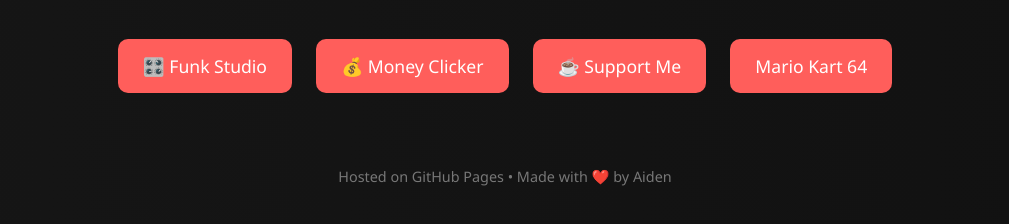
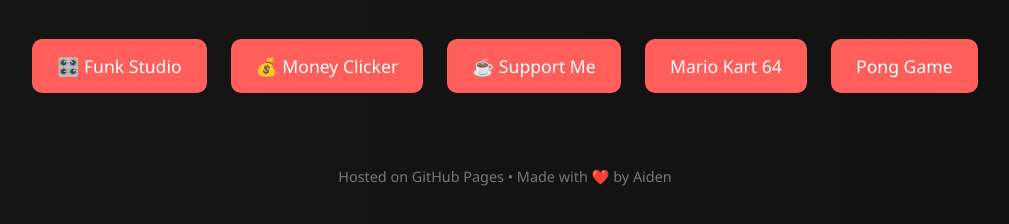
Before and after one commit to besthathacker/besthathacker.github.io, a plain HTML site: page index.html in a window 1280 px wide. Shown: the part 284-508 px from the top of the page, without its empty margins (135-1144 px from the left). Drawn offline with Linux system fonts and the light colour scheme.

Commit message:
Update index.html

```diff
--- a/index.html
+++ b/index.html
@@ -114,6 +114,7 @@
   <a class="project-link" href="https://besthathacker.github.io/moneyclicker/">💰 Money Clicker</a>
   <a class="project-link" href="https://buymeacoffee.com/aidenbriggp?new=1" target="_blank">☕ Support Me</a>
   <a class="project-link" href="https://besthathacker.github.io/mariokart64/">Mario Kart 64</a>
+  <a class="project-link" href="https://besthathacker.github.io/Pong/">Pong Game</a>
 
   <div class="footer">
     Hosted on GitHub Pages • Made with ❤️ by Aiden
```
